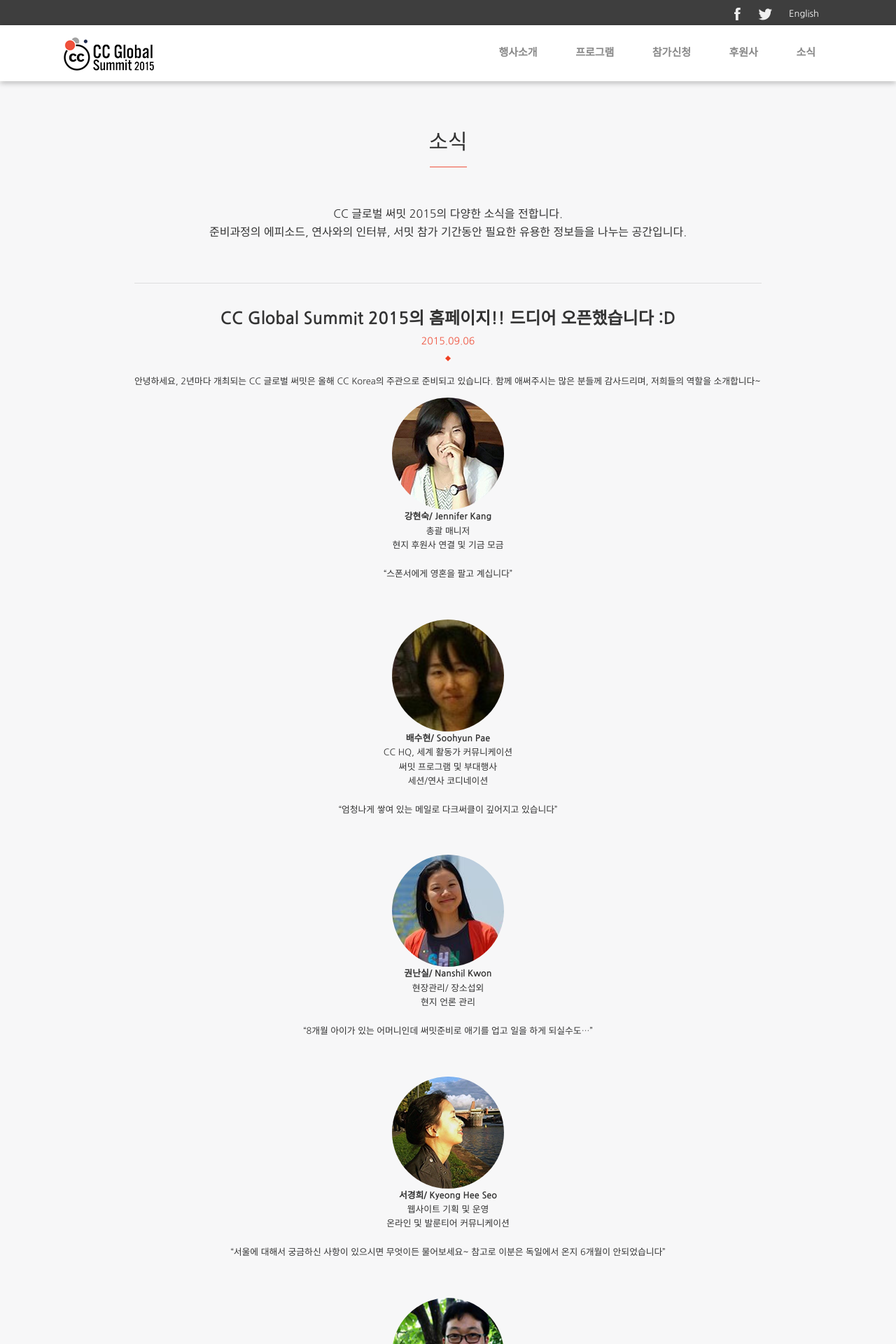
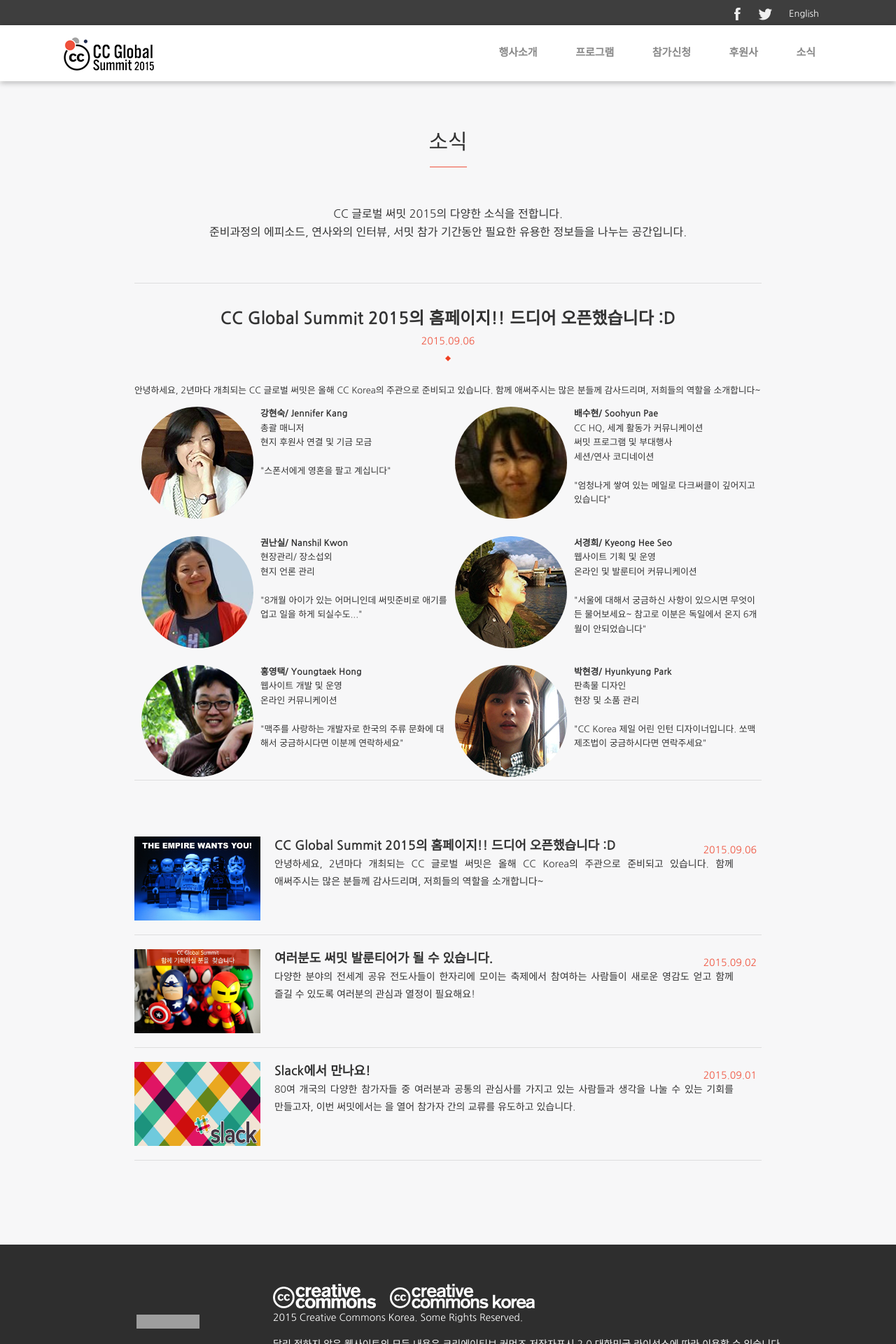
Before and after one commit to creativecommonskorea/2015-global-summit, a Jekyll site: the page built from _posts/2015-09-06-CC-Global-Summit-2015의-홈페이지-드디어-오픈했습니다!.markdown, in a window 1280 px wide. Shown: the top 1920 px of the page at 70% size. Built offline with Jekyll 4.4.1, drawn with Linux system fonts in a browser that asks for light colours; nearby versions of some CDN libraries; some of the changed text lies outside the part shown; grey boxes are pictures that could not be loaded.

Commit message:
소식 페이지 수정

```diff
--- a/_posts/2015-09-01-Slack에서-만나요!.markdown
+++ b/_posts/2015-09-01-Slack에서-만나요!.markdown
@@ -2,7 +2,9 @@
 layout: post
 title:  "Slack에서 만나요!"
 date:   "2015-09-01 15:00:01"
-abstract: "써밋 전/후로 주-욱 네트워킹을 이어가요~"
+abstract: >
+    80여 개국의 다양한 참가자들 중 여러분과 공통의 관심사를 가지고 있는 사람들과 생각을 나눌 수 있는 기회를 만들고자,
+    이번 써밋에서는 을 열어 참가자 간의 교류를 유도하고 있습니다.
 thumbnail: "/images/news/news2_slack.jpg"
 ---
 
--- a/_posts/2015-09-02-여러분도-써밋-발룬티어가-될-수-있습니다!.markdown
+++ b/_posts/2015-09-02-여러분도-써밋-발룬티어가-될-수-있습니다!.markdown
@@ -2,7 +2,7 @@
 layout: post
 title:  "여러분도 써밋 발룬티어가 될 수 있습니다."
 date:   "2015-09-02 13:00:28"
-abstract: "너! 내 동료가 돼라!"
+abstract: "다양한 분야의 전세계 공유 전도사들이 한자리에 모이는 축제에서 참여하는 사람들이 새로운 영감도 얻고 함께 즐길 수 있도록 여러분의 관심과 열정이 필요해요!"
 thumbnail: "/images/news/news3_volunteer.png"
 ---
 
--- a/_posts/2015-09-06-CC-Global-Summit-2015의-홈페이지-드디어-오픈했습니다!.markdown
+++ b/_posts/2015-09-06-CC-Global-Summit-2015의-홈페이지-드디어-오픈했습니다!.markdown
@@ -2,46 +2,82 @@
 layout: post
 title:  "CC Global Summit 2015의 홈페이지!! 드디어 오픈했습니다 :D"
 date:   "2015-09-06 12:00:00"
-abstract: "열려라! 참깨 참깨!! 했더니 홈페이지가 뙇!"
+abstract: "안녕하세요, 2년마다 개최되는 CC 글로벌 써밋은 올해 CC Korea의 주관으로 준비되고 있습니다. 함께 애써주시는 많은 분들께 감사드리며, 저희들의 역할을 소개합니다~"
 thumbnail: "/images/news/news1_cck.jpg"
 ---
 
 안녕하세요, 2년마다 개최되는 CC 글로벌 써밋은 올해 CC Korea의 주관으로 준비되고 있습니다. 함께 애써주시는 많은 분들께 감사드리며, 저희들의 역할을 소개합니다~
 <br>
 
-{:.person}
-![Jennifer Kang](/images/people/1_02_Jennifer Kang.jpg)**강현숙/ Jennifer Kang**<br>
-총괄 매니저<br>
-현지 후원사 연결 및 기금 모금<br><br>
-"스폰서에게 영혼을 팔고 계십니다" <br><br><br>
+<div class="person">
+    <div class="person_image">
+        <img src="/images/people/1_02_Jennifer Kang.jpg" alt="강현숙/ Jennifer Kang" />
+    </div>
+    <div class="person_info">
+        <b>강현숙/ Jennifer Kang</b> <br>
+        총괄 매니저<br>
+        현지 후원사 연결 및 기금 모금<br><br>
+        "스폰서에게 영혼을 팔고 계십니다" <br><br><br>
+    </div>
+</div>
 
-{:.person}
-![Soohyun Pae](/images/people/1_01_s_soohyun pae.jpg)**배수현/ Soohyun Pae**<br>
-CC HQ, 세계 활동가 커뮤니케이션<br>
-써밋 프로그램 및 부대행사<br>
-세션/연사 코디네이션 <br><br>
-"엄청나게 쌓여 있는 메일로 다크써클이 깊어지고 있습니다" <br><br><br>
+<div class="person">
+    <div class="person_image">
+        <img src="/images/people/1_01_s_soohyun pae.jpg" alt="배수현/ Soohyun Pae" />
+    </div>
+    <div class="person_info">
+        <b>배수현/ Soohyun Pae</b><br>
+        CC HQ, 세계 활동가 커뮤니케이션<br>
+        써밋 프로그램 및 부대행사<br>
+        세션/연사 코디네이션 <br><br>
+        "엄청나게 쌓여 있는 메일로 다크써클이 깊어지고 있습니다" <br><br><br>
+    </div>
+</div>
 
-{:.person}
-![Nanshil Kwon](/images/people/1_03_Nanshil Kwon.jpg)**권난실/ Nanshil Kwon**<br>
-현장관리/ 장소섭외<br>
-현지 언론 관리 <br><br>
-"8개월 아이가 있는 어머니인데 써밋준비로 애기를 업고 일을 하게 되실수도..." <br><br><br>
+<div class="person">
+    <div class="person_image">
+        <img src="/images/people/1_03_Nanshil Kwon.jpg" alt="권난실/ Nanshil Kwon" />
+    </div>
+    <div class="person_info">
+        <b>권난실/ Nanshil Kwon</b><br>
+        현장관리/ 장소섭외<br>
+        현지 언론 관리 <br><br>
+        "8개월 아이가 있는 어머니인데 써밋준비로 애기를 업고 일을 하게 되실수도..." <br><br><br>
+    </div>
+</div>
 
-{:.person}
-![Kyeong Hee Seo](/images/people/1_05_Kyeong Hee Seo.jpg)**서경희/ Kyeong Hee Seo**<br>
-웹사이트 기획 및 운영<br>
-온라인 및 발룬티어 커뮤니케이션 <br><br>
-"서울에 대해서 궁금하신 사항이 있으시면 무엇이든 물어보세요~  참고로 이분은 독일에서 온지 6개월이 안되었습니다" <br><br><br>
+<div class="person">
+    <div class="person_image">
+        <img src="/images/people/1_05_Kyeong Hee Seo.jpg" alt="서경희/ Kyeong Hee Seo" />
+    </div>
+    <div class="person_info">
+        <b>서경희/ Kyeong Hee Seo</b><br>
+        웹사이트 기획 및 운영<br>
+        온라인 및 발룬티어 커뮤니케이션 <br><br>
+        "서울에 대해서 궁금하신 사항이 있으시면 무엇이든 물어보세요~  참고로 이분은 독일에서 온지 6개월이 안되었습니다" <br><br><br>
+    </div>
+</div>
 
-{:.person}
-![Youngtaek Hong](/images/people/1_04_Youngtaek Hong.png)**홍영택/ Youngtaek Hong**<br>
-웹사이트 개발 및 운영<br>
-온라인 커뮤니케이션 <br><br>
-"맥주를 사랑하는 개발자로 한국의 주류 문화에 대해서 궁금하시다면 이분께 연락하세요"<br><br><br>
+<div class="person">
+    <div class="person_image">
+        <img src="/images/people/1_04_Youngtaek Hong.png" alt="홍영택/ Youngtaek Hong" />
+    </div>
+    <div class="person_info">
+        <b>홍영택/ Youngtaek Hong</b><br>
+        웹사이트 개발 및 운영<br>
+        온라인 커뮤니케이션 <br><br>
+        "맥주를 사랑하는 개발자로 한국의 주류 문화에 대해서 궁금하시다면 이분께 연락하세요"<br><br><br>
+    </div>
+</div>
 
-{:.person}
-![Hyunkyung Park](/images/people/1_06_Hyunkyung%20Park.jpg)**박현경/ Hyunkyung Park**<br>
-판촉물 디자인<br>
-현장 및 소품 관리 <br><br>
-"CC Korea 제일 어린 인턴 디자이너입니다. 쏘맥 제조법이 궁금하시다면 연락주세요" <br><br>
+<div class="person">
+    <div class="person_image">
+        <img src="/images/people/1_06_Hyunkyung%20Park.jpg" alt="박현경/ Hyunkyung Park" />
+    </div>
+    <div class="person_info">
+        <b>박현경/ Hyunkyung Park</b><br>
+        판촉물 디자인<br>
+        현장 및 소품 관리 <br><br>
+        "CC Korea 제일 어린 인턴 디자이너입니다. 쏘맥 제조법이 궁금하시다면 연락주세요" <br><br>
+    </div>
+</div>
--- a/css/main.css
+++ b/css/main.css
@@ -1310,6 +1310,8 @@ a {
           float: none; } }
     .newsboard_wrap article .latest_article_contents .content_text {
       width: 100%;
+      height: auto;
+      overflow: auto;
       font-size: 0.8em;
       line-height: 160%;
       text-align: justify;
@@ -1321,17 +1323,34 @@ a {
       .newsboard_wrap article .latest_article_contents .content_text .img_center {
         text-align: center; }
       .newsboard_wrap article .latest_article_contents .content_text .person {
-        text-align: center;
-        width: 100%;
-        margin-right: 30px; }
-        .newsboard_wrap article .latest_article_contents .content_text .person > img {
-          width: 160px;
-          height: 160px;
-          border-radius: 80px;
-          vertical-align: middle;
-          margin-right: calc(50% + 80px);
-          display: inline-block;
-          margin-left: calc(50% - 80px); }
+        width: 50%;
+        float: left; }
+        .newsboard_wrap article .latest_article_contents .content_text .person .person_image {
+          margin: 0 10px 0;
+          float: left;
+          padding: 0; }
+          @media screen and (max-width: 1000px) {
+            .newsboard_wrap article .latest_article_contents .content_text .person .person_image {
+              width: 100%;
+              text-align: center;
+              margin: 0; } }
+          .newsboard_wrap article .latest_article_contents .content_text .person .person_image > img {
+            vertical-align: top;
+            width: 160px;
+            height: 160px;
+            border-radius: 80px; }
+        .newsboard_wrap article .latest_article_contents .content_text .person .person_info {
+          width: calc(100% - 180px);
+          word-break: normal;
+          text-align: left;
+          float: right; }
+          @media screen and (max-width: 1000px) {
+            .newsboard_wrap article .latest_article_contents .content_text .person .person_info {
+              text-align: center;
+              width: 100%; } }
+        @media screen and (max-width: 1000px) {
+          .newsboard_wrap article .latest_article_contents .content_text .person {
+            width: 100%; } }
   .newsboard_wrap section {
     width: 70%; }
     @media screen and (max-width: 1000px) {
@@ -1357,7 +1376,6 @@ a {
               display: none; } }
         .newsboard_wrap section .article_list .article_box .timestamp {
           font-size: 14px;
-          font-style: italic;
           color: #ef513c;
           line-height: 25px;
           position: absolute;
@@ -1366,8 +1384,7 @@ a {
           @media screen and (max-width: 1000px) {
             .newsboard_wrap section .article_list .article_box .timestamp {
               position: static;
-              text-align: right;
-              font-style: normal; } }
+              text-align: right; } }
         .newsboard_wrap section .article_list .article_box .abstract_contents {
           position: relative;
           padding-bottom: 25px;
@@ -1381,7 +1398,8 @@ a {
           .newsboard_wrap section .article_list .article_box .abstract_contents .title {
             font-size: 18px;
             font-weight: bold;
-            line-height: 27px; }
+            line-height: 27px;
+            width: 90%; }
           .newsboard_wrap section .article_list .article_box .abstract_contents .abstract_text {
             width: 100%;
             font-size: 14px;
```
Also changed, not shown: css/newsboard.scss (+34 -13 lines).
